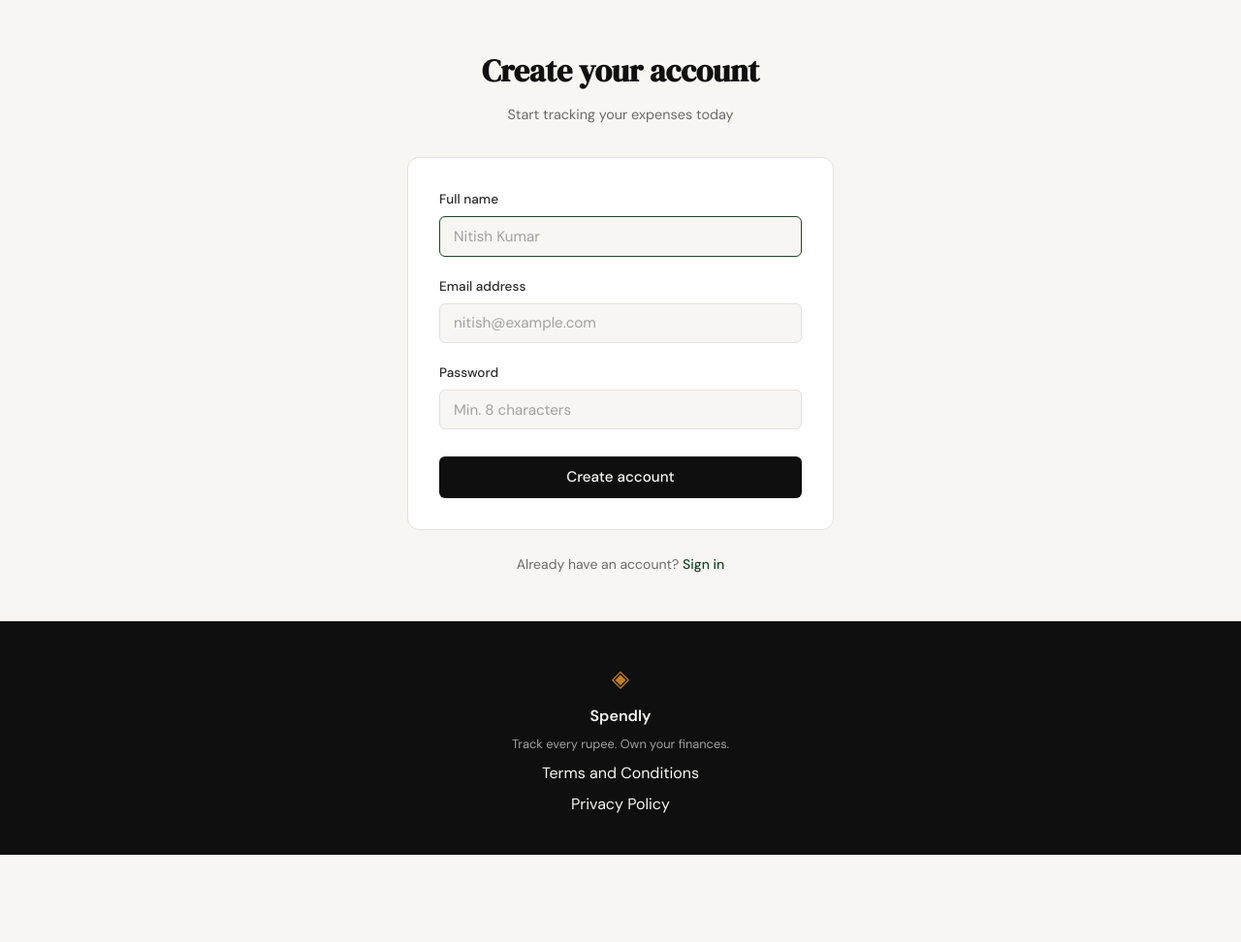
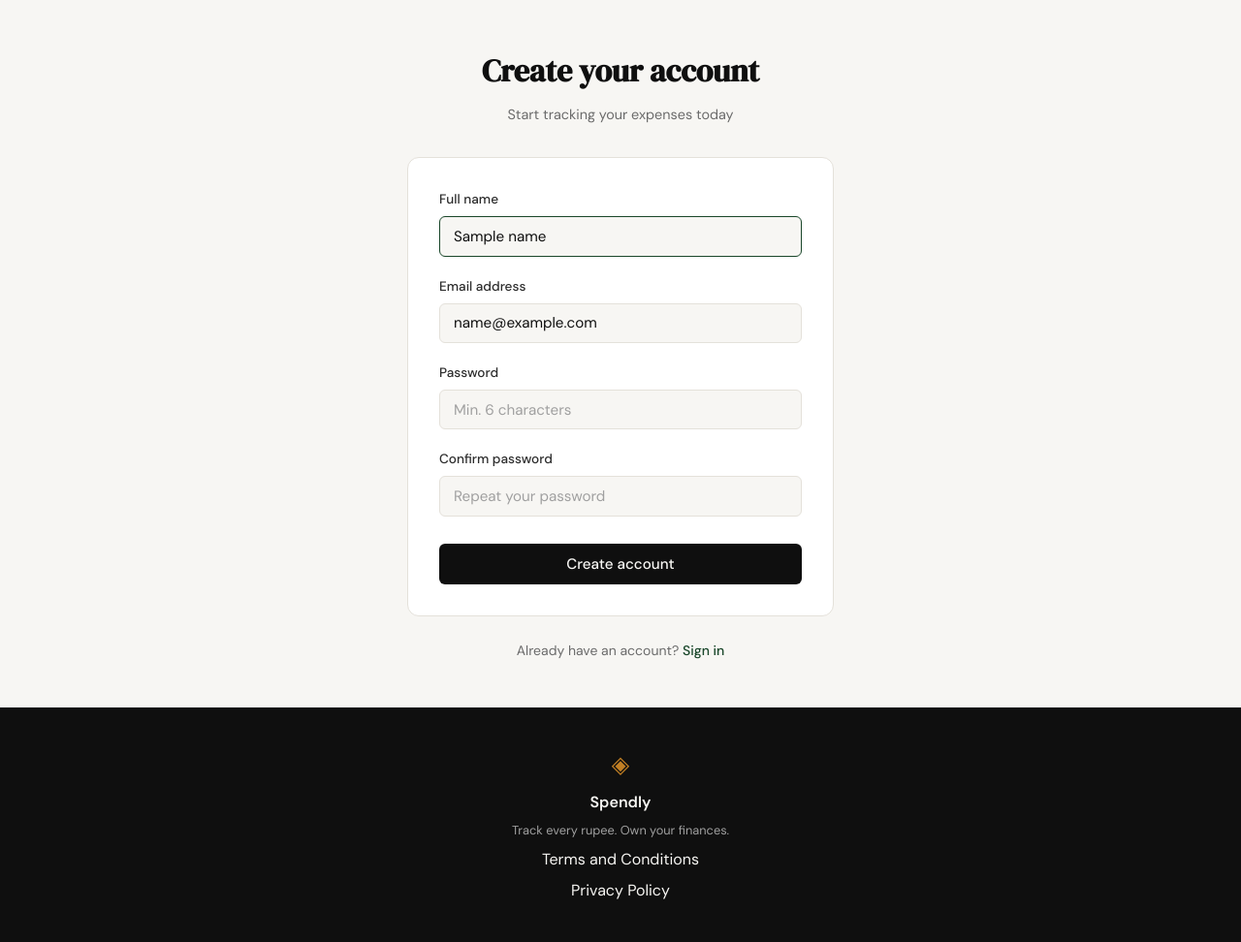
Before and after one commit to aggarwalshreya-21/money_manager, a Flask app: template templates/register.html in a window 1280 px wide. Shown: the part 61-1033 px from the top of the page at 97% size. Before the commit the page ends 943 px from the top, so only its background shows below. Run offline with Flask 3, Linux system fonts and the light colour scheme; the template is opened without the code that fills it: most values are stand-ins (such as "Sample title", 1, 10 or a date in 2020).

Commit message:
feat: implement registration with validation and password hashing
Implement user registration feature (Step 02) with:
- Form validation: name/email required, password 6+ chars, confirm match
- Password hashing using werkzeug.security.generate_password_hash
- Duplicate email detection (IntegrityError handling)
- Form pre-fill on errors (name, email)
- Flash success message on redirect to login
- CSS variables-only styling for success banner
- Parameterized SQL queries throughout

Co-Authored-By: Claude Haiku 4.5 <noreply@anthropic.com>

```diff
--- a/app.py
+++ b/app.py
@@ -1,7 +1,10 @@
-from flask import Flask, render_template
-from database.db import init_db, seed_db
+import sqlite3
+from flask import Flask, render_template, request, redirect, url_for, flash
+from werkzeug.security import generate_password_hash
+from database.db import init_db, seed_db, get_db
 
 app = Flask(__name__)
+app.secret_key = "spendly-dev-secret-key"
 
 with app.app_context():
     init_db()
@@ -17,9 +20,39 @@ def landing():
     return render_template("landing.html")
 
 
-@app.route("/register")
+@app.route("/register", methods=["GET", "POST"])
 def register():
-    return render_template("register.html")
+    if request.method == "GET":
+        return render_template("register.html")
+
+    name     = request.form.get("name", "").strip()
+    email    = request.form.get("email", "").strip()
+    password = request.form.get("password", "")
+    confirm  = request.form.get("confirm_password", "")
+
+    if not name:
+        return render_template("register.html", error="Name is required.", name=name, email=email)
+    if not email:
+        return render_template("register.html", error="Email is required.", name=name, email=email)
+    if len(password) < 6:
+        return render_template("register.html", error="Password must be at least 6 characters.", name=name, email=email)
+    if password != confirm:
+        return render_template("register.html", error="Passwords do not match.", name=name, email=email)
+
+    conn = get_db()
+    try:
+        conn.execute(
+            "INSERT INTO users (name, email, password_hash) VALUES (?, ?, ?)",
+            (name, email, generate_password_hash(password)),
+        )
+        conn.commit()
+    except sqlite3.IntegrityError:
+        return render_template("register.html", error="Email already registered.", name=name, email=email)
+    finally:
+        conn.close()
+
+    flash("Registration successful. Please log in.")
+    return redirect(url_for("login"))
 
 
 @app.route("/login")
--- a/static/css/style.css
+++ b/static/css/style.css
@@ -465,6 +465,16 @@ a { color: inherit; text-decoration: none; }
     margin-bottom: 1.25rem;
 }
 
+.auth-success {
+    background: var(--accent-light);
+    color: var(--accent);
+    border: 1px solid var(--accent-light);
+    border-radius: var(--radius-sm);
+    padding: 0.75rem 1rem;
+    font-size: 0.875rem;
+    margin-bottom: 1.25rem;
+}
+
 .form-group { margin-bottom: 1.25rem; }
 
 .form-group label {
--- a/templates/login.html
+++ b/templates/login.html
@@ -13,6 +13,11 @@
         </div>
 
         <div class="auth-card">
+            {% with messages = get_flashed_messages() %}
+              {% if messages %}
+              <div class="auth-success">{{ messages[0] }}</div>
+              {% endif %}
+            {% endwith %}
             {% if error %}
             <div class="auth-error">{{ error }}</div>
             {% endif %}
--- a/templates/register.html
+++ b/templates/register.html
@@ -22,18 +22,26 @@
                     <label for="name">Full name</label>
                     <input type="text" id="name" name="name"
                            class="form-input" placeholder="Nitish Kumar"
+                           value="{{ name or '' }}"
                            required autofocus>
                 </div>
                 <div class="form-group">
                     <label for="email">Email address</label>
                     <input type="email" id="email" name="email"
                            class="form-input" placeholder="nitish@example.com"
+                           value="{{ email or '' }}"
                            required>
                 </div>
                 <div class="form-group">
                     <label for="password">Password</label>
                     <input type="password" id="password" name="password"
-                           class="form-input" placeholder="Min. 8 characters"
+                           class="form-input" placeholder="Min. 6 characters"
+                           required>
+                </div>
+                <div class="form-group">
+                    <label for="confirm_password">Confirm password</label>
+                    <input type="password" id="confirm_password" name="confirm_password"
+                           class="form-input" placeholder="Repeat your password"
                            required>
                 </div>
                 <button type="submit" class="btn-submit">Create account</button>
```
Also changed, not shown: .claude/specs/02-registration.md (added).
